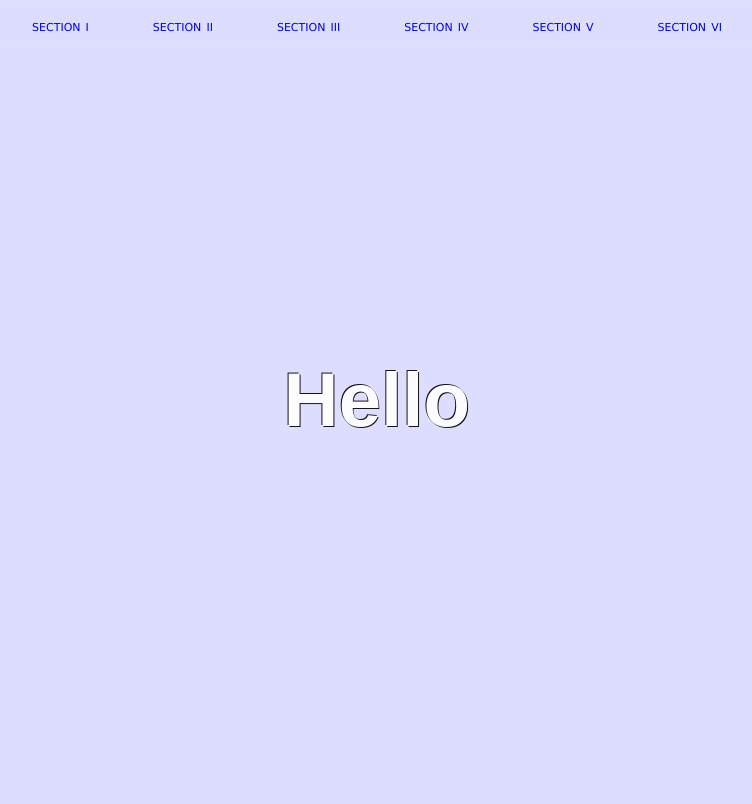
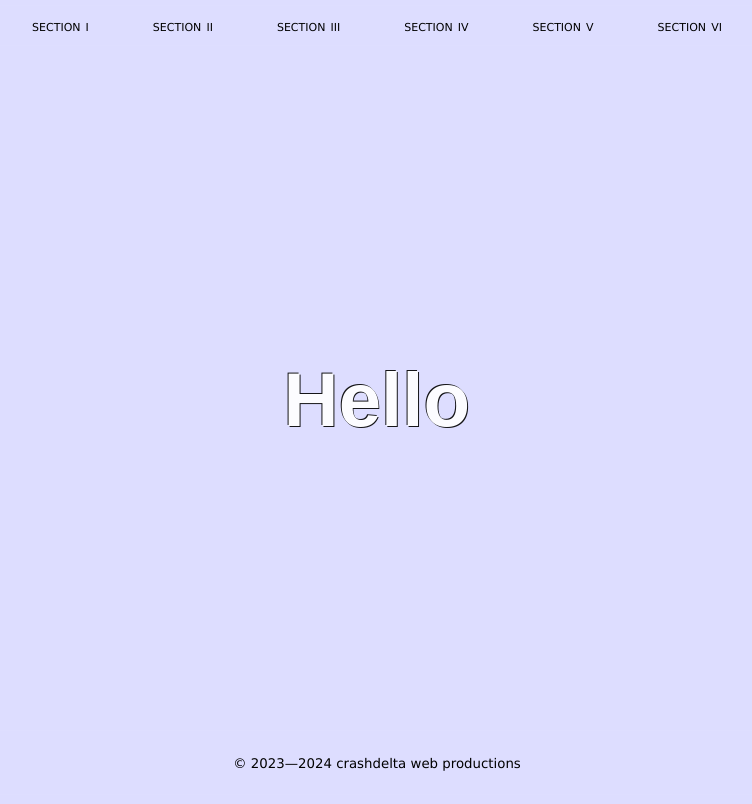
Before and after one commit to crashDeltaGbg/css-scrolling, a plain HTML site: page index.html in a window 1280 px wide. Shown: the top 804 px of the page, without its empty margins (263-1015 px from the left). Drawn offline with Linux system fonts and the light colour scheme.

Commit message:
add footer

```diff
--- a/index.html
+++ b/index.html
@@ -8,7 +8,6 @@
   <title>Document</title>
 </head>
 <body>
-  <main>
   <header>
     <menu>
       <li><a href="#section-1">section i</a></li>
@@ -19,6 +18,7 @@
       <li><a href="#section-6">section vi</a></li>
     </menu>
   </header>
+  <main>
     <section id="section-1">
       <h1>Hello</h1>
     </section>
@@ -38,6 +38,9 @@
       <h1>Today?</h1>
     </section>
   </main>
+  <footer>
+    <p>&copy; 2023&mdash;<script>document.write(new Date().getFullYear())</script> crashdelta web productions</p>
+  </footer>
   <script>
     console.log("No JavaScript — only CSS");
   </script>
--- a/style.css
+++ b/style.css
@@ -28,10 +28,24 @@ main {
 }
 
 header {
+  top: 0;
+}
+
+header,
+footer {
   backdrop-filter: blur(0.25rem);
   position: fixed;
   width: 100%;
   z-index: 10;
+}
+
+footer {
+  bottom: 0;
+  display: grid;
+  font-family: Verdana, Geneva, Tahoma, sans-serif;
+  font-size: smaller;
+  padding: 1rem;
+  place-items: center;
 }
 
 menu {
@@ -51,6 +65,7 @@ menu > li {
 }
 
 menu a {
+  color: black;
   text-decoration: none;
 }
 
```
Lines whose indentation alone changed are shown as unchanged.
